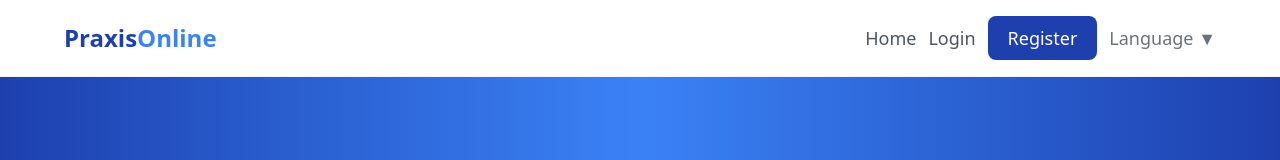
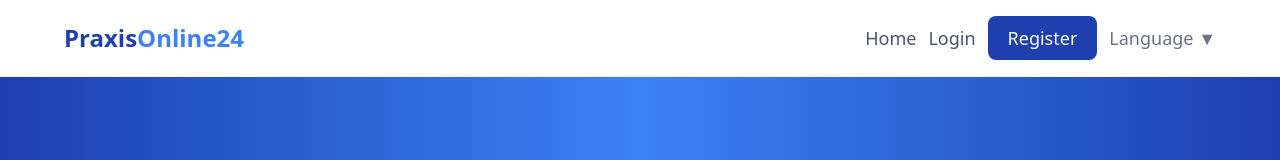
Before and after one commit to housniadmy-rgb/autooffice-pro-neu, a Next.js app: page / in a window 1280 px wide. Shown: the top 160 px of the page. Built offline with nearby package versions, Linux system fonts and the light colour scheme.

Commit message:
Logo zu PraxisOnline24 korrigiert

```diff
--- a/app/page.tsx
+++ b/app/page.tsx
@@ -34,7 +34,7 @@ export default function Home() {
   return (
     <main className="min-h-screen bg-white">
       <header className="bg-white border-b border-gray-100 py-2 sm:py-4 px-3 sm:px-6"><div className="max-w-6xl mx-auto flex justify-between items-center">
-        <a href="/" className="text-base sm:text-2xl font-bold text-[#1E40AF]">Praxis<span className="text-[#3B82F6]">Online</span></a>
+        <a href="/" className="text-base sm:text-2xl font-bold text-[#1E40AF]">Praxis<span className="text-[#3B82F6]">Online24</span></a>
         <div className="hidden sm:flex gap-3 items-center"><a href="/" className="text-lg text-gray-600 hover:text-[#3B82F6]">{t.home}</a><a href={l("login")} className="text-lg text-gray-600 hover:text-[#3B82F6]">{t.login}</a><a href={l("registrieren")} className="bg-[#1E40AF] text-white text-lg px-5 py-2 rounded-lg hover:bg-blue-800 transition">{t.register}</a>
         <div ref={dropdownRef}><button onClick={() => setShowLangs(!showLangs)} className="text-lg text-gray-500 hover:text-[#3B82F6]">{t.switchLang} ▼</button>
           {showLangs && <div className="absolute right-0 top-10 bg-white border border-gray-200 rounded-lg shadow-lg z-50 py-2 w-44 max-h-60 overflow-y-auto">{languages.map(li => <button key={li.code} onMouseDown={(e) => { e.stopPropagation(); switchLang(li.code); }} className={`block w-full text-left px-3 py-1.5 text-sm hover:bg-blue-50 ${lang===li.code?"text-[#3B82F6] font-semibold":"text-gray-700"}`}>{li.label}</button>)}</div>}
```
